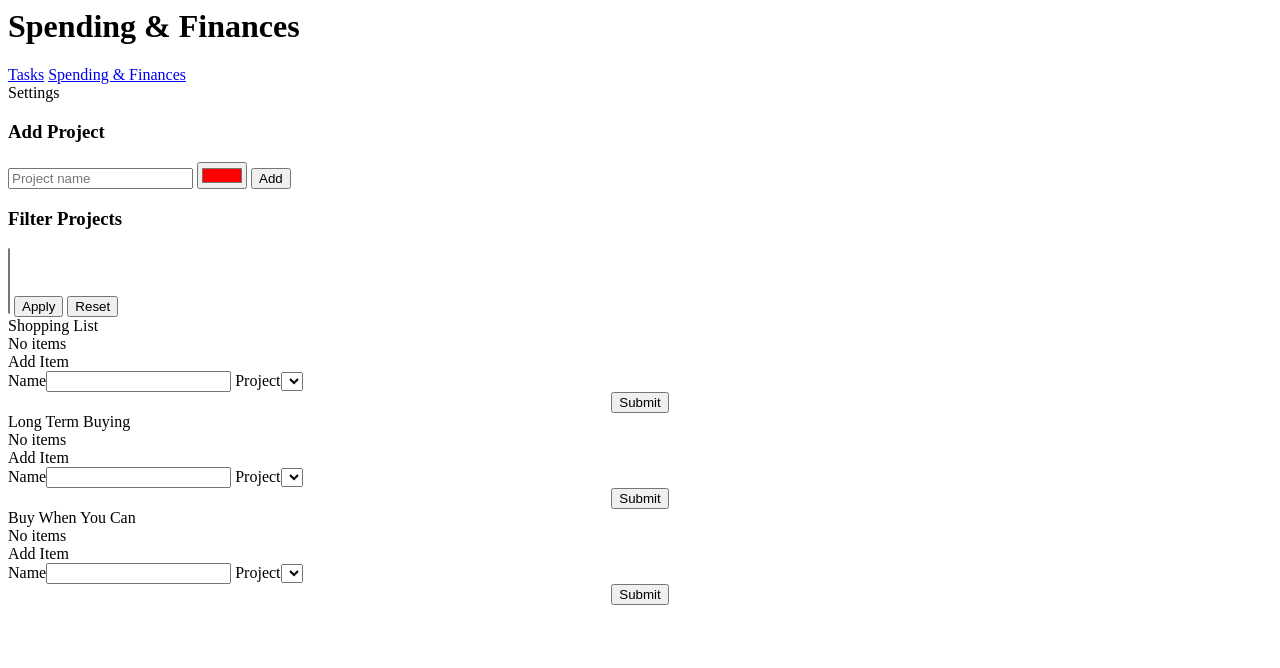
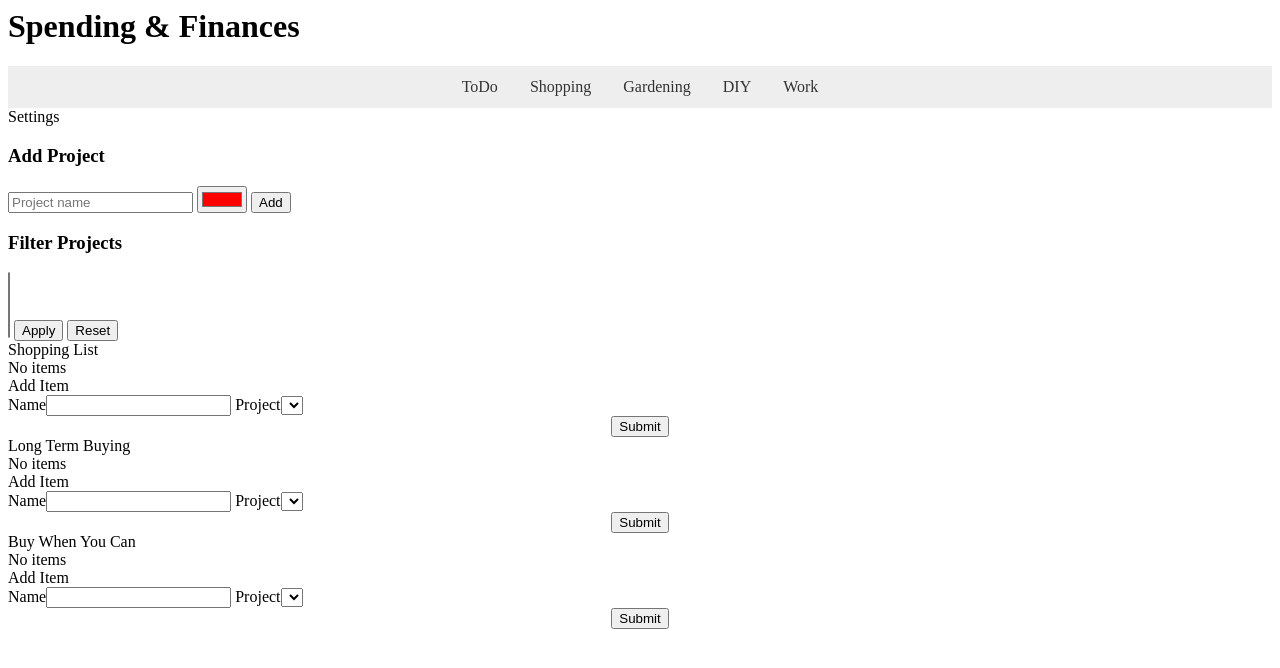
Before and after one commit to Rrh1999/Todotest, a website: page spending.html in a window 1280 px wide. Drawn offline with Linux system fonts and the light colour scheme; no server answers.

Commit message:
Add navigation and new pages

```diff
--- /dev/null
+++ b/nav-loader.js
@@ -0,0 +1,8 @@
+function loadNav(){
+  fetch('nav.html')
+    .then(res => res.text())
+    .then(html => {
+      document.getElementById('nav-placeholder').innerHTML = html;
+    });
+}
+window.addEventListener('DOMContentLoaded', loadNav);
--- /dev/null
+++ b/nav.html
@@ -0,0 +1,21 @@
+<nav class="main-nav">
+  <a href="index.html">ToDo</a>
+  <a href="shopping.html">Shopping</a>
+  <a href="gardening.html">Gardening</a>
+  <a href="diy.html">DIY</a>
+  <a href="work.html">Work</a>
+</nav>
+<style>
+  .main-nav {
+    display: flex;
+    gap: 1rem;
+    background: #eee;
+    padding: 0.5rem;
+    justify-content: center;
+  }
+  .main-nav a {
+    text-decoration: none;
+    color: #333;
+    padding: 0.25rem 0.5rem;
+  }
+</style>
--- a/server.js
+++ b/server.js
@@ -10,6 +10,11 @@ const MONGO_URI = process.env.MONGO_URI;
 const DB_NAME = process.env.MONGO_DB || 'taskdb';
 app.use(express.json());
 app.use(express.static(__dirname));
+app.get('/shopping', (req, res) => res.sendFile(path.join(__dirname, 'shopping.html')));
+app.get('/gardening', (req, res) => res.sendFile(path.join(__dirname, 'gardening.html')));
+app.get('/diy', (req, res) => res.sendFile(path.join(__dirname, 'diy.html')));
+app.get('/work', (req, res) => res.sendFile(path.join(__dirname, 'work.html')));
+app.get('/spending', (req, res) => res.sendFile(path.join(__dirname, 'spending.html')));
 
 let data = { projects: [], weeklyTasks: [], oneOffTasks: [], recurringTasks: [], deletedTasks: [], shoppingList: [], nextId: 1 };
 let collection;
--- a/spending.html
+++ b/spending.html
@@ -1,9 +1,7 @@
 <body>
 <header><h1>Spending &amp; Finances</h1></header>
-<nav>
-  <a href="index.html">Tasks</a>
-  <a href="spending.html">Spending &amp; Finances</a>
-</nav>
+<div id="nav-placeholder"></div>
+<script src="nav-loader.js"></script>
 <section>
   <div class="toggle section-header" onclick="toggle('settings')">Settings</div>
   <div id="settings" class="hidden">
```
Also changed, not shown: diy.html (added, +13 -0 lines), gardening.html (added, +13 -0 lines), index.html (+2 -0 lines), shopping.html (added, +13 -0 lines), work.html (added, +13 -0 lines), 1 other file.
